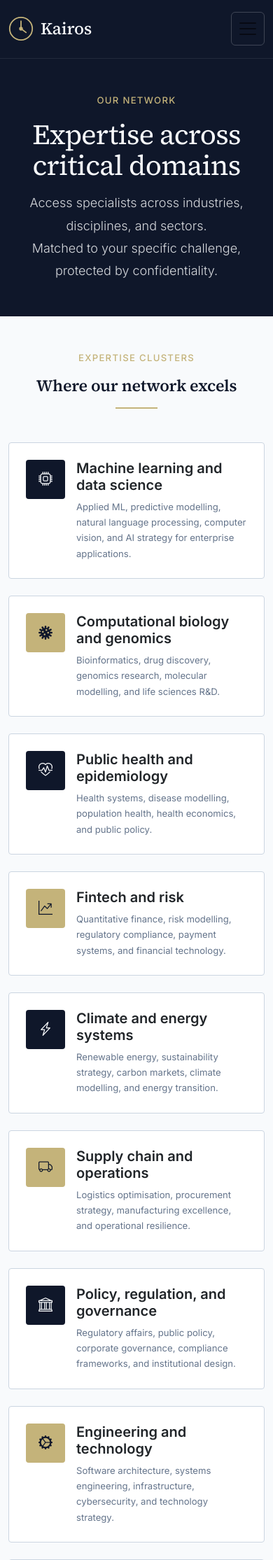
After one commit to kalonjitshisekedi/kairos-app, a Django app: page /expertise/ in a window 390 px wide. The commit adds this page. Shown: the top 2229 px of the page at 70% size. Run offline with Django 5.2, Linux system fonts and the light colour scheme.

Commit message:
Update website to restrict expert directory access and refine user flows
Implement gating for the expert directory, redirecting unverified users to a premium access message. Update navigation links, button text, and test cases to reflect the new "Request expert matching" flow. Introduce a new "Expertise" page and update the README to align with the changes. Modify expert join criteria and default phone number to South African format.

Replit-Commit-Author: Agent
Replit-Commit-Session-Id: 4f2a21eb-71d0-4132-897d-b95b29d23daf
Replit-Commit-Checkpoint-Type: intermediate_checkpoint
Replit-Commit-Event-Id: e9fc6ca8-edce-4f84-8177-fb88190dd643
Replit-Commit-Screenshot-Url: https://storage.googleapis.com/screenshot-production-us-central1/1418933e-2263-4aad-9bd0-e096eef30f28/4f2a21eb-71d0-4132-897d-b95b29d23daf/C0PHd4U
Replit-Helium-Checkpoint-Created: true

```diff
--- a/core/urls.py
+++ b/core/urls.py
@@ -9,6 +9,7 @@ app_name = 'core'
 urlpatterns = [
     path('', views.home, name='home'),
     path('search/', views.search, name='search'),
+    path('expertise/', views.expertise, name='expertise'),
     path('terms/', views.terms, name='terms'),
     path('privacy/', views.privacy, name='privacy'),
     path('acceptable-use/', views.acceptable_use, name='acceptable_use'),
--- a/core/views.py
+++ b/core/views.py
@@ -77,6 +77,10 @@ def why_businesses(request):
 
 def why_kairos(request):
     return render(request, 'core/why_kairos.html')
+
+
+def expertise(request):
+    return render(request, 'core/expertise.html')
 
 
 def contact(request):
--- a/templates/base.html
+++ b/templates/base.html
@@ -433,10 +433,7 @@
                         <a class="nav-link" href="{% url 'core:why_businesses' %}">For enterprise</a>
                     </li>
                     <li class="nav-item">
-                        <a class="nav-link" href="{% url 'experts:join' %}">Expert network</a>
-                    </li>
-                    <li class="nav-item">
-                        <a class="nav-link" href="{% url 'experts:careers' %}">Expert careers</a>
+                        <a class="nav-link" href="{% url 'core:expertise' %}">Expertise</a>
                     </li>
                     <li class="nav-item">
                         <a class="nav-link" href="{% url 'blog:index' %}">Blog</a>
@@ -540,8 +537,8 @@
                 <div class="col-6 col-lg-2">
                     <h6 class="mb-3 text-uppercase letter-spacing-wide" style="font-size: 0.75rem;">Experts</h6>
                     <ul class="list-unstyled">
-                        <li class="mb-2"><a href="{% url 'experts:join' %}">Join the network</a></li>
-                        <li class="mb-2"><a href="{% url 'experts:careers' %}">Expert careers</a></li>
+                        <li class="mb-2"><a href="{% url 'core:expertise' %}">Expertise areas</a></li>
+                        <li class="mb-2"><a href="{% url 'experts:careers' %}">Join the network</a></li>
                     </ul>
                 </div>
                 <div class="col-6 col-lg-2">
--- /dev/null
+++ b/templates/core/expertise.html
@@ -0,0 +1,202 @@
+{% extends 'base.html' %}
+
+{% block title %}Expertise{% endblock %}
+
+{% block content %}
+<section class="hero py-5">
+    <div class="container text-center">
+        <p class="text-gold text-uppercase small fw-medium mb-3 letter-spacing-wide">Our network</p>
+        <h1 class="mb-3">Expertise across critical domains</h1>
+        <p class="tagline mb-0">Access specialists across industries, disciplines, and sectors.<br>Matched to your specific challenge, protected by confidentiality.</p>
+    </div>
+</section>
+
+<section class="py-5">
+    <div class="container">
+        <div class="text-center mb-5">
+            <p class="text-gold text-uppercase small fw-medium mb-3 letter-spacing-wide">Expertise clusters</p>
+            <h3 class="fw-semibold mb-3" style="font-family: var(--font-serif);">Where our network excels</h3>
+            <div class="divider-gold mx-auto"></div>
+        </div>
+
+        <div class="row g-4">
+            <div class="col-md-6 col-lg-4">
+                <div class="card h-100 p-4">
+                    <div class="d-flex align-items-start">
+                        <div class="feature-icon me-3 flex-shrink-0">
+                            <i class="bi bi-cpu"></i>
+                        </div>
+                        <div>
+                            <h5 class="fw-semibold mb-2">Machine learning and data science</h5>
+                            <p class="text-muted mb-0 small">Applied ML, predictive modelling, natural language processing, computer vision, and AI strategy for enterprise applications.</p>
+                        </div>
+                    </div>
+                </div>
+            </div>
+
+            <div class="col-md-6 col-lg-4">
+                <div class="card h-100 p-4">
+                    <div class="d-flex align-items-start">
+                        <div class="feature-icon feature-icon-gold me-3 flex-shrink-0">
+                            <i class="bi bi-virus"></i>
+                        </div>
+                        <div>
+                            <h5 class="fw-semibold mb-2">Computational biology and genomics</h5>
+                            <p class="text-muted mb-0 small">Bioinformatics, drug discovery, genomics research, molecular modelling, and life sciences R&D.</p>
+                        </div>
+                    </div>
+                </div>
+            </div>
+
+            <div class="col-md-6 col-lg-4">
+                <div class="card h-100 p-4">
+                    <div class="d-flex align-items-start">
+                        <div class="feature-icon me-3 flex-shrink-0">
+                            <i class="bi bi-heart-pulse"></i>
+                        </div>
+                        <div>
+                            <h5 class="fw-semibold mb-2">Public health and epidemiology</h5>
+                            <p class="text-muted mb-0 small">Health systems, disease modelling, population health, health economics, and public policy.</p>
+                        </div>
+                    </div>
+                </div>
+            </div>
+
+            <div class="col-md-6 col-lg-4">
+                <div class="card h-100 p-4">
+                    <div class="d-flex align-items-start">
+                        <div class="feature-icon feature-icon-gold me-3 flex-shrink-0">
+                            <i class="bi bi-graph-up-arrow"></i>
+                        </div>
+                        <div>
+                            <h5 class="fw-semibold mb-2">Fintech and risk</h5>
+                            <p class="text-muted mb-0 small">Quantitative finance, risk modelling, regulatory compliance, payment systems, and financial technology.</p>
+                        </div>
+                    </div>
+                </div>
+            </div>
+
+            <div class="col-md-6 col-lg-4">
+                <div class="card h-100 p-4">
+                    <div class="d-flex align-items-start">
+                        <div class="feature-icon me-3 flex-shrink-0">
+                            <i class="bi bi-lightning-charge"></i>
+                        </div>
+                        <div>
+                            <h5 class="fw-semibold mb-2">Climate and energy systems</h5>
+                            <p class="text-muted mb-0 small">Renewable energy, sustainability strategy, carbon markets, climate modelling, and energy transition.</p>
+                        </div>
+                    </div>
+                </div>
+            </div>
+
+            <div class="col-md-6 col-lg-4">
+                <div class="card h-100 p-4">
+                    <div class="d-flex align-items-start">
+                        <div class="feature-icon feature-icon-gold me-3 flex-shrink-0">
+                            <i class="bi bi-truck"></i>
+                        </div>
+                        <div>
+                            <h5 class="fw-semibold mb-2">Supply chain and operations</h5>
+                            <p class="text-muted mb-0 small">Logistics optimisation, procurement strategy, manufacturing excellence, and operational resilience.</p>
+                        </div>
+                    </div>
+                </div>
+            </div>
+
+            <div class="col-md-6 col-lg-4">
+                <div class="card h-100 p-4">
+                    <div class="d-flex align-items-start">
+                        <div class="feature-icon me-3 flex-shrink-0">
+                            <i class="bi bi-bank"></i>
+                        </div>
+                        <div>
+                            <h5 class="fw-semibold mb-2">Policy, regulation, and governance</h5>
+                            <p class="text-muted mb-0 small">Regulatory affairs, public policy, corporate governance, compliance frameworks, and institutional design.</p>
+                        </div>
+                    </div>
+                </div>
+            </div>
+
+            <div class="col-md-6 col-lg-4">
+                <div class="card h-100 p-4">
+                    <div class="d-flex align-items-start">
+                        <div class="feature-icon feature-icon-gold me-3 flex-shrink-0">
+                            <i class="bi bi-gear-wide-connected"></i>
+                        </div>
+                        <div>
+                            <h5 class="fw-semibold mb-2">Engineering and technology</h5>
+                            <p class="text-muted mb-0 small">Software architecture, systems engineering, infrastructure, cybersecurity, and technology strategy.</p>
+                        </div>
+                    </div>
+                </div>
+            </div>
+
+            <div class="col-md-6 col-lg-4">
+                <div class="card h-100 p-4">
+                    <div class="d-flex align-items-start">
+                        <div class="feature-icon me-3 flex-shrink-0">
+                            <i class="bi bi-briefcase"></i>
+                        </div>
+                        <div>
+                            <h5 class="fw-semibold mb-2">Strategy and management</h5>
+                            <p class="text-muted mb-0 small">Corporate strategy, market entry, M&A advisory, organisational design, and executive leadership.</p>
+                        </div>
+                    </div>
+                </div>
+            </div>
+        </div>
+    </div>
+</section>
+
+<section class="py-5" style="background-color: #F1F5F9;">
+    <div class="container">
+        <div class="text-center mb-5">
+            <p class="text-gold text-uppercase small fw-medium mb-3 letter-spacing-wide">The process</p>
+            <h3 class="fw-semibold mb-3" style="font-family: var(--font-serif);">How engagements work</h3>
+            <div class="divider-gold mx-auto"></div>
+        </div>
+
+        <div class="row g-4">
+            <div class="col-lg-4">
+                <div class="card h-100 text-center p-4 p-lg-5">
+                    <div class="d-inline-flex align-items-center justify-content-center mb-4 mx-auto" style="width: 48px; height: 48px; background: var(--kairos-gold); border-radius: 2px;">
+                        <span class="fw-bold" style="color: var(--kairos-midnight); font-size: 1.25rem;">1</span>
+                    </div>
+                    <h5 class="fw-semibold mb-3">Describe your challenge</h5>
+                    <p class="text-muted mb-0">Submit a confidential request outlining your project needs, timeline, and any specific requirements.</p>
+                </div>
+            </div>
+            <div class="col-lg-4">
+                <div class="card h-100 text-center p-4 p-lg-5">
+                    <div class="d-inline-flex align-items-center justify-content-center mb-4 mx-auto" style="width: 48px; height: 48px; background: var(--kairos-gold); border-radius: 2px;">
+                        <span class="fw-bold" style="color: var(--kairos-midnight); font-size: 1.25rem;">2</span>
+                    </div>
+                    <h5 class="fw-semibold mb-3">We match you</h5>
+                    <p class="text-muted mb-0">Our team reviews your request and identifies the ideal expert from our vetted network.</p>
+                </div>
+            </div>
+            <div class="col-lg-4">
+                <div class="card h-100 text-center p-4 p-lg-5">
+                    <div class="d-inline-flex align-items-center justify-content-center mb-4 mx-auto" style="width: 48px; height: 48px; background: var(--kairos-gold); border-radius: 2px;">
+                        <span class="fw-bold" style="color: var(--kairos-midnight); font-size: 1.25rem;">3</span>
+                    </div>
+                    <h5 class="fw-semibold mb-3">Engage with confidence</h5>
+                    <p class="text-muted mb-0">Work directly with your matched expert under full confidentiality. We handle the logistics.</p>
+                </div>
+            </div>
+        </div>
+    </div>
+</section>
+
+<section class="py-5">
+    <div class="container text-center">
+        <h3 class="fw-semibold mb-3" style="font-family: var(--font-serif);">Ready to access expertise?</h3>
+        <p class="text-muted mb-4 mx-auto" style="max-width: 600px;">Describe your challenge and let us match you with the right specialist.</p>
+        <div class="d-flex flex-wrap justify-content-center gap-3">
+            <a href="{% url 'consultations:submit_request' %}" class="btn btn-primary btn-lg">Request expert matching</a>
+            <a href="{% url 'experts:careers' %}" class="btn btn-outline-primary btn-lg">Join the expert network</a>
+        </div>
+    </div>
+</section>
+{% endblock %}
```
Also changed, not shown: accounts/tests.py (+5 -5 lines), attached_assets/Pasted-Continue-in-the-existing-Kairos-Django-codebase-Do-not-_1765909863884.txt (added, +182 -0 lines), templates/experts/directory.html (+13 -10 lines), templates/experts/join.html (+5 -5 lines), README.md.
